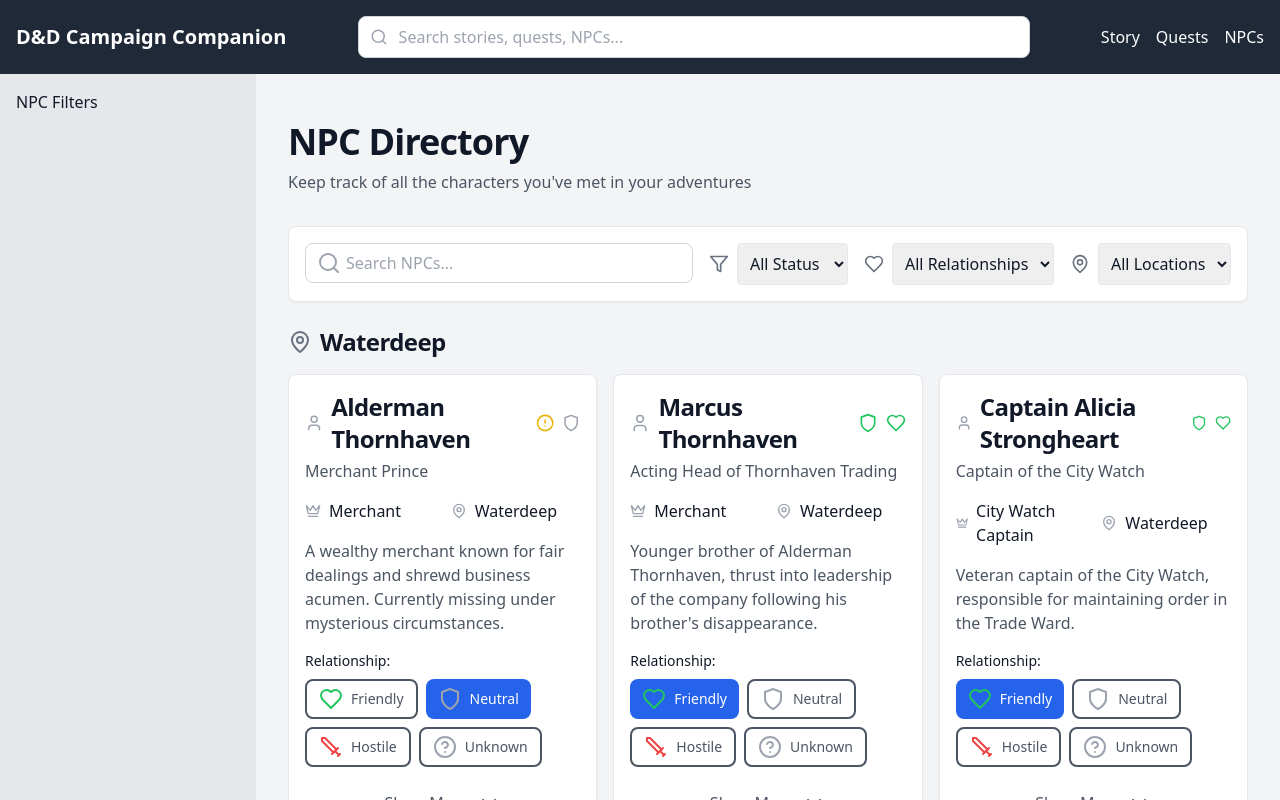
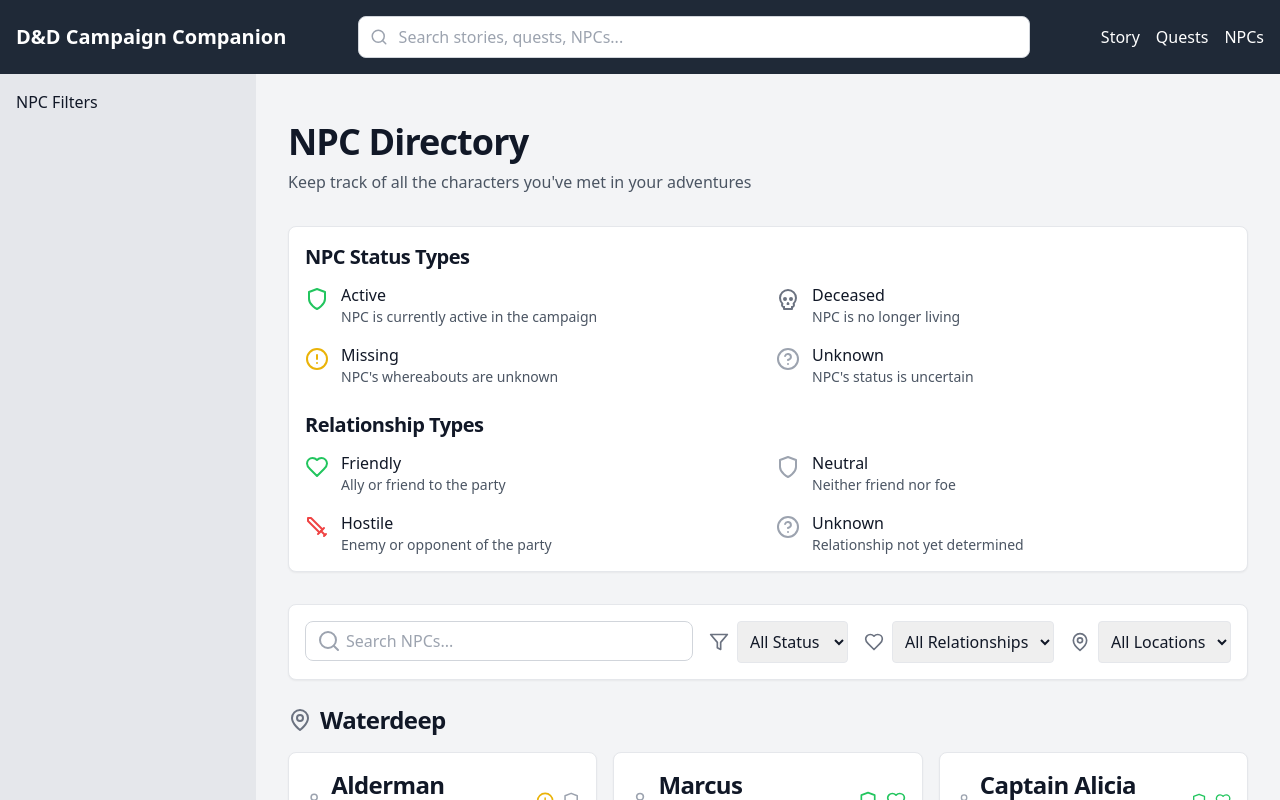
Before and after one commit to Haugenau20/DnDRecap, a React (Create React App) app: page /DnDRecap/npcs in a window 1280 px wide. Shown: the top 800 px of the page. Built offline with nearby package versions, Linux system fonts and the light colour scheme.

Commit message:
Added NPC Legend

```diff
--- /dev/null
+++ b/src/components/features/npcs/NPCLegend.tsx
@@ -0,0 +1,75 @@
+import React from 'react';
+import Typography from '../../core/Typography';
+import Card from '../../core/Card';
+import {
+  Shield,
+  Skull,
+  AlertCircle,
+  HelpCircle,
+  Heart,
+  SwordIcon
+} from 'lucide-react';
+
+const NPCLegend: React.FC = () => {
+  const statusTypes = [
+    { icon: <Shield className="text-green-500" />, label: 'Active', description: 'NPC is currently active in the campaign' },
+    { icon: <Skull className="text-gray-500" />, label: 'Deceased', description: 'NPC is no longer living' },
+    { icon: <AlertCircle className="text-yellow-500" />, label: 'Missing', description: 'NPC\'s whereabouts are unknown' },
+    { icon: <HelpCircle className="text-gray-400" />, label: 'Unknown', description: 'NPC\'s status is uncertain' }
+  ];
+
+  const relationshipTypes = [
+    { icon: <Heart className="text-green-500" />, label: 'Friendly', description: 'Ally or friend to the party' },
+    { icon: <Shield className="text-gray-400" />, label: 'Neutral', description: 'Neither friend nor foe' },
+    { icon: <SwordIcon className="text-red-500" />, label: 'Hostile', description: 'Enemy or opponent of the party' },
+    { icon: <HelpCircle className="text-gray-400" />, label: 'Unknown', description: 'Relationship not yet determined' }
+  ];
+
+  return (
+    <Card>
+      <Card.Content className="space-y-6">
+        {/* Status Types */}
+        <div>
+          <Typography variant="h4" className="mb-3">NPC Status Types</Typography>
+          <div className="grid grid-cols-1 md:grid-cols-2 gap-4">
+            {statusTypes.map(({ icon, label, description }) => (
+              <div key={label} className="flex items-start gap-3">
+                <div className="mt-1">{icon}</div>
+                <div>
+                  <Typography variant="body" className="font-medium">
+                    {label}
+                  </Typography>
+                  <Typography variant="body-sm" color="secondary">
+                    {description}
+                  </Typography>
+                </div>
+              </div>
+            ))}
+          </div>
+        </div>
+
+        {/* Relationship Types */}
+        <div>
+          <Typography variant="h4" className="mb-3">Relationship Types</Typography>
+          <div className="grid grid-cols-1 md:grid-cols-2 gap-4">
+            {relationshipTypes.map(({ icon, label, description }) => (
+              <div key={label} className="flex items-start gap-3">
+                <div className="mt-1">{icon}</div>
+                <div>
+                  <Typography variant="body" className="font-medium">
+                    {label}
+                  </Typography>
+                  <Typography variant="body-sm" color="secondary">
+                    {description}
+                  </Typography>
+                </div>
+              </div>
+            ))}
+          </div>
+        </div>
+      </Card.Content>
+    </Card>
+  );
+};
+
+export default NPCLegend;
--- a/src/pages/NPCsPage.tsx
+++ b/src/pages/NPCsPage.tsx
@@ -2,6 +2,7 @@
 import React from 'react';
 import Typography from '../components/core/Typography';
 import NPCDirectory from '../components/features/npcs/NPCDirectory';
+import NPCLegend from '../components/features/npcs/NPCLegend';
 
 const NPCsPage: React.FC = () => {
   return (
@@ -15,6 +16,12 @@ const NPCsPage: React.FC = () => {
         </Typography>
       </div>
 
+      {/* Legend Section */}
+      <div className="mb-8">
+        <NPCLegend />
+      </div>
+
+      {/* Directory Section */}
       <NPCDirectory />
     </div>
   );
```
